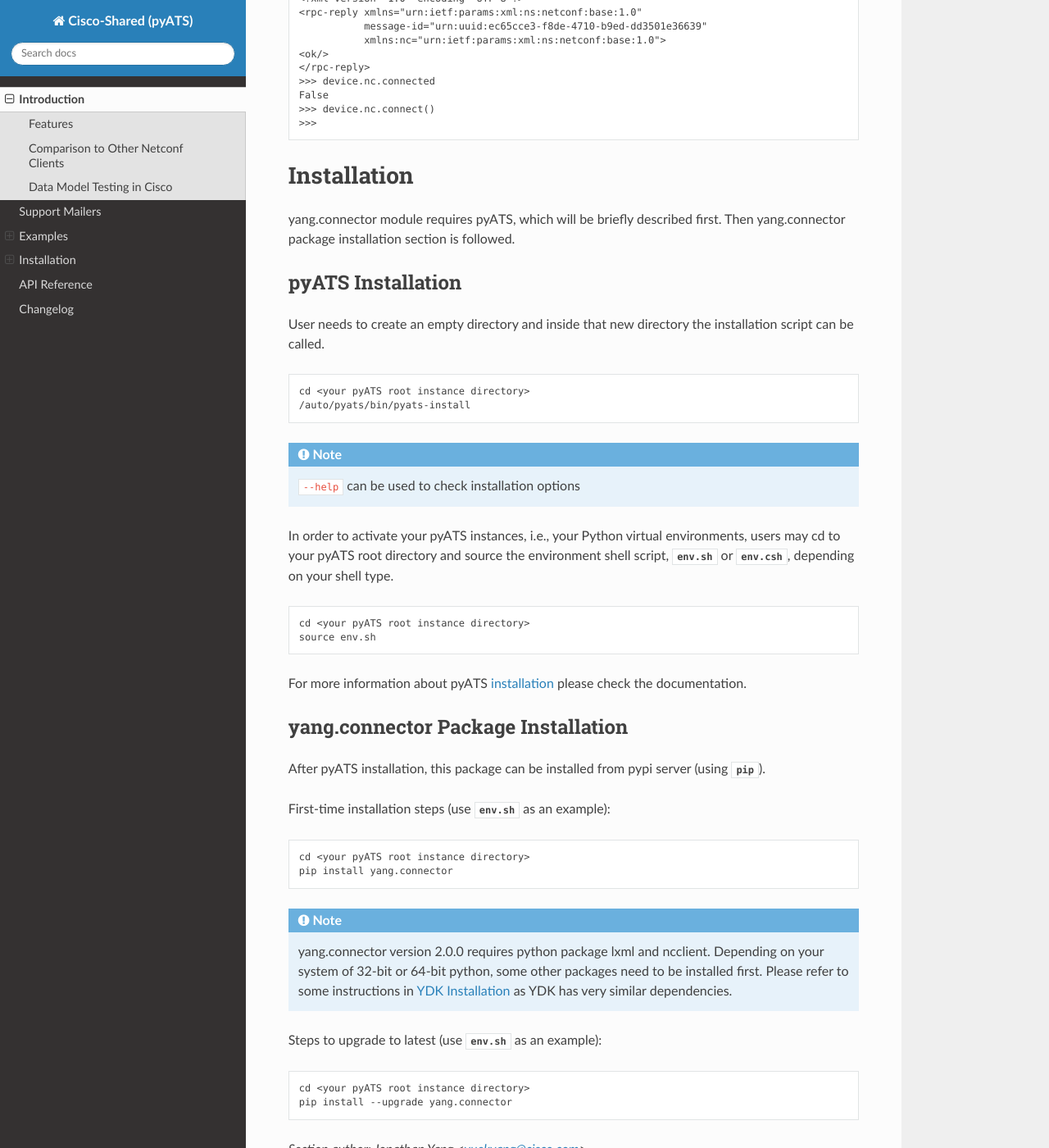
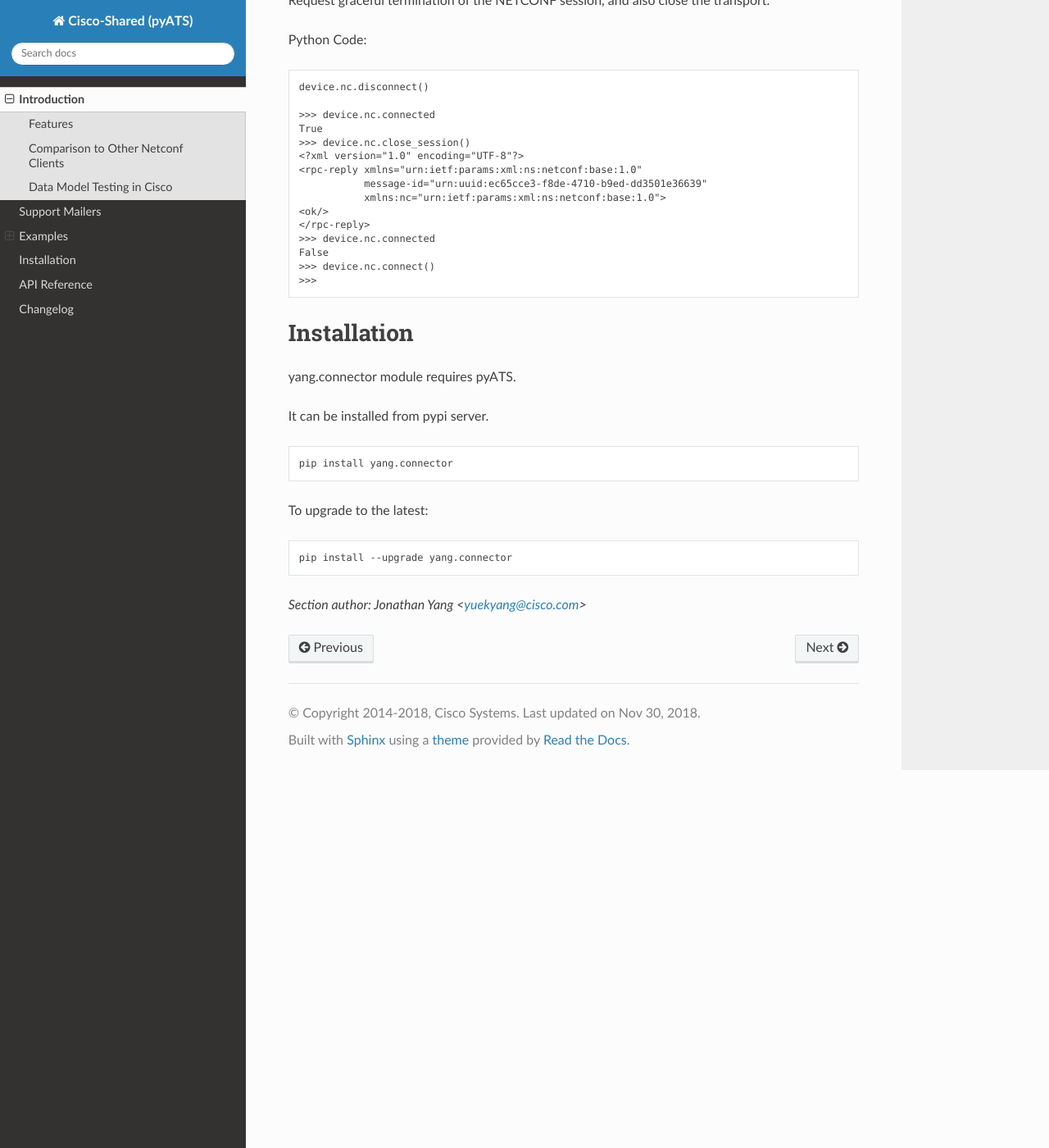
Before and after one commit to CiscoTestAutomation/yang, a Sphinx documentation site: the page built from connector/docs/README.rst, in a window 1280 px wide and 1400 px high, scrolled down 7384 px. Shown: the whole window at 82% size. Built offline with Sphinx 7.4.7 and the Read the Docs theme 2.0.0, drawn with Linux system fonts in a browser that asks for light colours; some of the changed text lies outside the part shown.

Commit message:
Updated docs

```diff
--- a/connector/docs/README.rst
+++ b/connector/docs/README.rst
@@ -1,4 +1,11 @@
 .. _yang.connector:
+
+
+Module yang.connector was initially developed internally in Cisco and is now available to the general public through open-source. It is integrated into the modular architecture of pyATS framework.
+
+Docs: `https://yangconnector.readthedocs.io/en/latest/ <https://yangconnector.readthedocs.io/en/latest/>`_
+
+GitHub: `https://github.com/CiscoTestAutomation/yang.git <https://github.com/CiscoTestAutomation/yang.git>`_
 
 
 Introduction
@@ -420,64 +427,18 @@ Python Code:
 Installation
 ============
 
-yang.connector module requires pyATS, which will be briefly described first.
-Then yang.connector package installation section is followed.
+yang.connector module requires pyATS.
 
-pyATS Installation
-------------------
-
-User needs to create an empty directory and inside that new directory
-the installation script can be called.
+It can be installed from pypi server.
 
 .. code-block:: text
 
-    cd <your pyATS root instance directory>
-    /auto/pyats/bin/pyats-install
+    pip install yang.connector
 
-.. note::
-
-    ``--help`` can be used to check installation options
-
-In order to activate your pyATS instances, i.e., your Python
-virtual environments, users may cd to your pyATS root directory and source the
-environment shell script, `env.sh` or `env.csh`, depending on your shell type.
+To upgrade to the latest:
 
 .. code-block:: text
 
-    cd <your pyATS root instance directory>
-    source env.sh
-
-For more information about pyATS
-`installation <http://wwwin-pyats.cisco.com/documentation/html/install/install.html>`_
-please check the documentation.
-
-yang.connector Package Installation
------------------------------------
-
-After pyATS installation, this package can be installed from pypi server
-(using `pip`).
-
-First-time installation steps (use `env.sh` as an example):
-
-.. code-block:: text
-
-    cd <your pyATS root instance directory>
-    pip install yang.connector
-
-
-.. note::
-
-    yang.connector version 2.0.0 requires python package lxml and ncclient.
-    Depending on your system of 32-bit or 64-bit python, some other packages
-    need to be installed first. Please refer to some instructions in
-    `YDK Installation <https://wiki.cisco.com/display/PYATS/YDK#YDK-Installation>`_
-    as YDK has very similar dependencies.
-
-Steps to upgrade to latest (use `env.sh` as an example):
-
-.. code-block:: text
-
-    cd <your pyATS root instance directory>
     pip install --upgrade yang.connector
 
 
--- a/connector/docs/conf.py
+++ b/connector/docs/conf.py
@@ -51,7 +51,7 @@ master_doc = 'index'
 
 # General information about the project.
 project = 'Cisco-Shared (pyATS)'
-copyright = '2014-2018, ATS-ASG Team, Cisco Internal Confidential'
+copyright = '2014-2018, Cisco Systems'
 
 # The version info for the project you're documenting, acts as replacement for
 # |version| and |release|, also used in various other places throughout the
--- a/ncdiff/docs/conf.py
+++ b/ncdiff/docs/conf.py
@@ -51,7 +51,7 @@ master_doc = 'index'
 
 # General information about the project.
 project = 'Cisco-Shared (pyATS)'
-copyright = '2014-2018, ATS-ASG Team, Cisco Internal Confidential'
+copyright = '2014-2018, Cisco Systems'
 
 # The version info for the project you're documenting, acts as replacement for
 # |version| and |release|, also used in various other places throughout the
```
Also changed, not shown: ncdiff/docs/README.rst, 2 other files.
